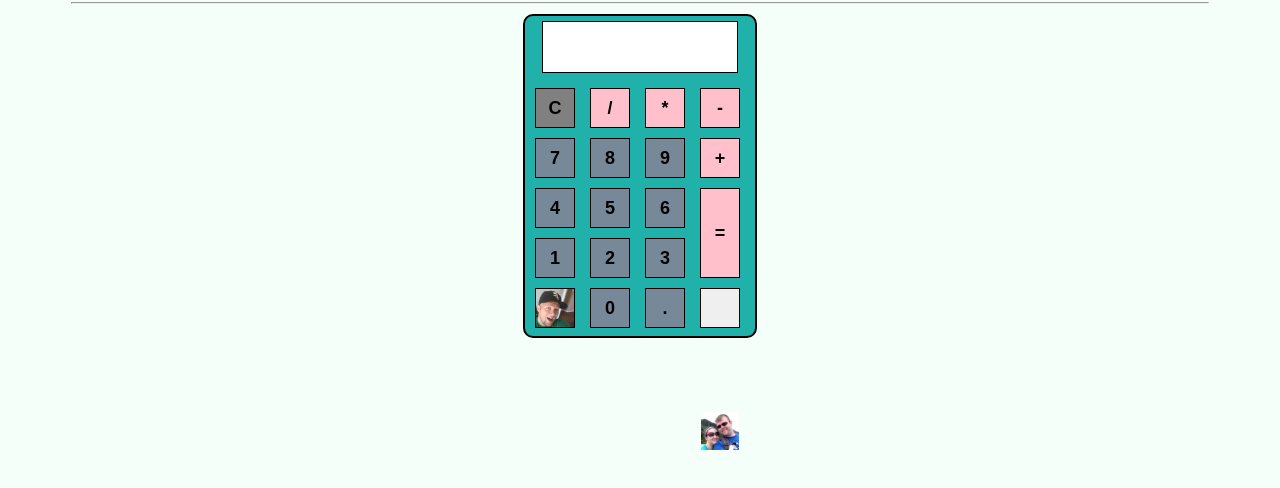
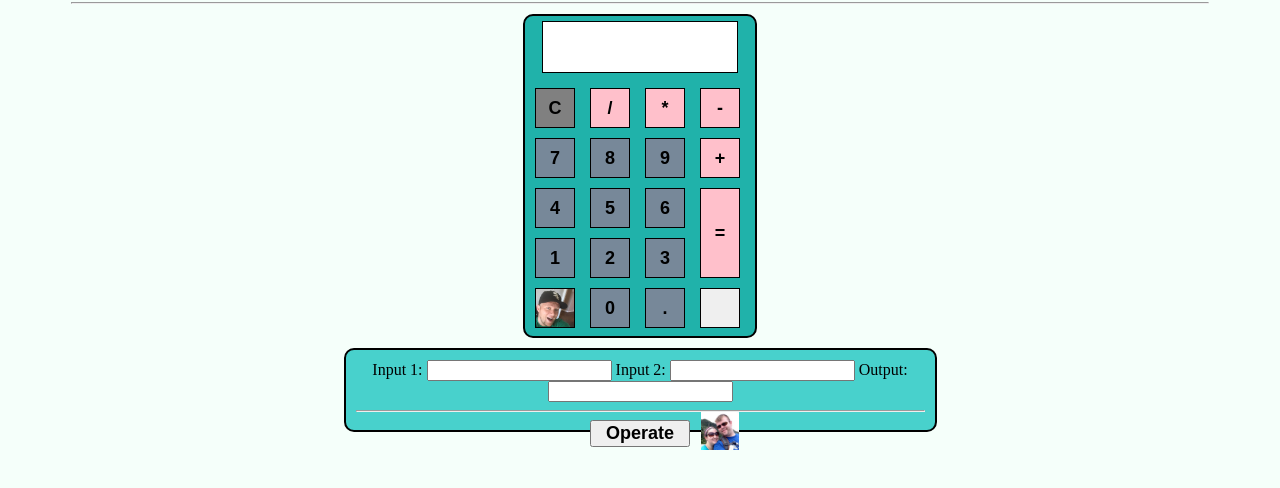
Before and after one commit to abiessener/calculator-weekend-2, a website: page public/index.html in a window 1280 px wide. Shown: the part 64-552 px from the top of the page. Drawn offline with Linux system fonts and the light colour scheme.

Commit message:
basemode div added in html (no functionality)

```diff
--- a/public/index.html
+++ b/public/index.html
@@ -34,5 +34,16 @@
                 <button id="nicButton" class="dudeButtons"><img id="nicFace" src="data/nicface.jpg" height="38" width="38"></button>
             </div>
         </div>
+        <div id="baseDiv">
+            <label for="baseInputOne">Input 1: </label>
+            <input type="text" id="baseInputOne">
+            <label for="baseInputTwo">Input 2: </label>
+            <input type="text" id="baseInputTwo">
+            <label for="baseOutput">Output: </label>
+            <input type="text" id="baseOutput">
+            <hr>
+            <button id="baseOperate">Operate</button>
+
+        </div>
     </body>
 </html>
--- a/public/styles.css
+++ b/public/styles.css
@@ -15,6 +15,22 @@ body {
     width: 230px;
     height: 320px;
     margin: 10 auto;
+}
+
+#baseDiv {
+    background-color: mediumturquoise;
+    border: 2px solid black;
+    border-radius: 10px;
+    height: 60px;
+    margin: auto;
+    padding: 10px;
+    width: 569px;
+    text-align: center;
+}
+
+#baseOperate {
+    margin: 0px auto;
+    width: 100px;
 }
 
 #resultWindow {
```
